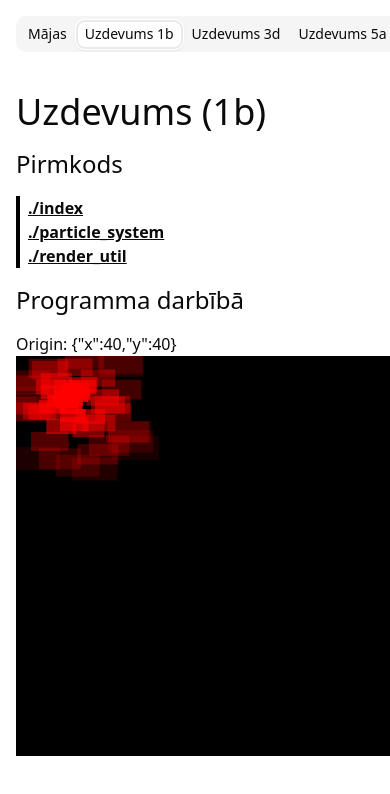
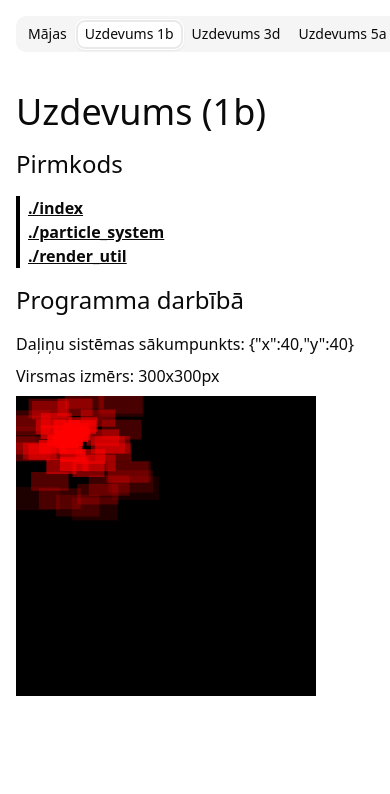
Before and after one commit to 3starblaze/datorgrafika, a React (Vite) app: page / in a window 390 px wide. Both pictures are taken after a click on the tab "Uzdevums 1b". Shown: the top 794 px of the page. Built offline with nearby package versions, Linux system fonts and the light colour scheme.

Commit message:
Reduce task1 canvas so that it fits in mobile

```diff
--- a/src/pages/task1b/index.tsx
+++ b/src/pages/task1b/index.tsx
@@ -1,11 +1,6 @@
 import { useState } from "react";
 import { ParticleSystem } from "./particle_system";
 import { Canvas } from "./render_util";
-import {
-    Collapsible,
-    CollapsibleContent,
-    CollapsibleTrigger,
-} from "@/components/ui/collapsible";
 import {
     SourceCodeSection,
 } from "@/components/source-code";
@@ -72,6 +67,9 @@ export default function () {
 
     const particleSystem: ParticleSystem<MyParticle> = makeParticleSystem(origin);
 
+    const width = 300;
+    const height = 300;
+
     return (
         <div>
             <h2 className="text-4xl my-4">Uzdevums (1b)</h2>
@@ -85,7 +83,8 @@ export default function () {
             />
 
             <h3 className="text-2xl my-4">Programma darbībā</h3>
-            <div>Origin: {JSON.stringify(origin)}</div>
+            <p className="mb-2">Daļiņu sistēmas sākumpunkts: {JSON.stringify(origin)}</p>
+            <p className="mb-2">Virsmas izmērs: {width}x{height}px</p>
 
             <Canvas
                 onMouseMove={(event) => {
@@ -95,8 +94,8 @@ export default function () {
                     setOrigin({ x, y });
                 }}
                 particleSystem={particleSystem}
-                width={400}
-                height={400}
+                width={width}
+                height={height}
             />
         </div>
     );
--- a/src/pages/task1b/render_util.tsx
+++ b/src/pages/task1b/render_util.tsx
@@ -47,8 +47,8 @@ export const Canvas = function<Particle>({
         <canvas
             {...props}
             ref={canvasEl}
-            width={400}
-            height={400}
+            width={width}
+            height={height}
         />
     );
 };
```
